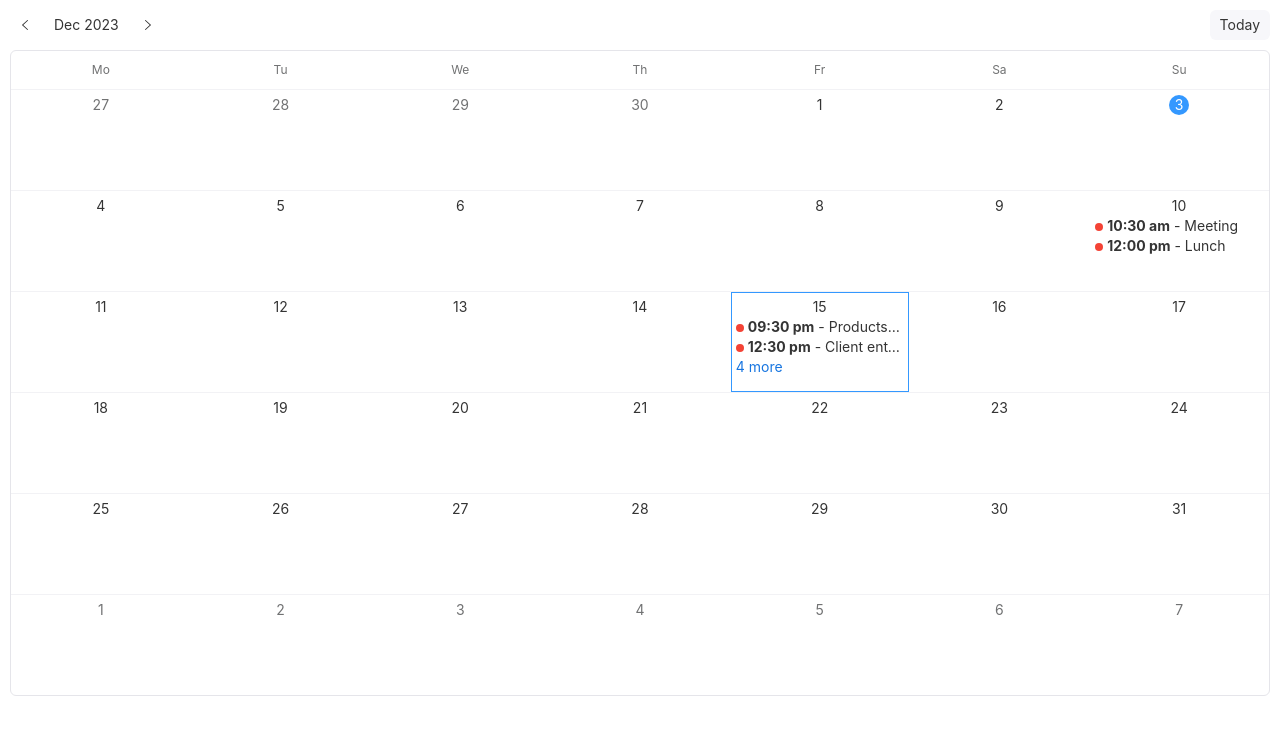
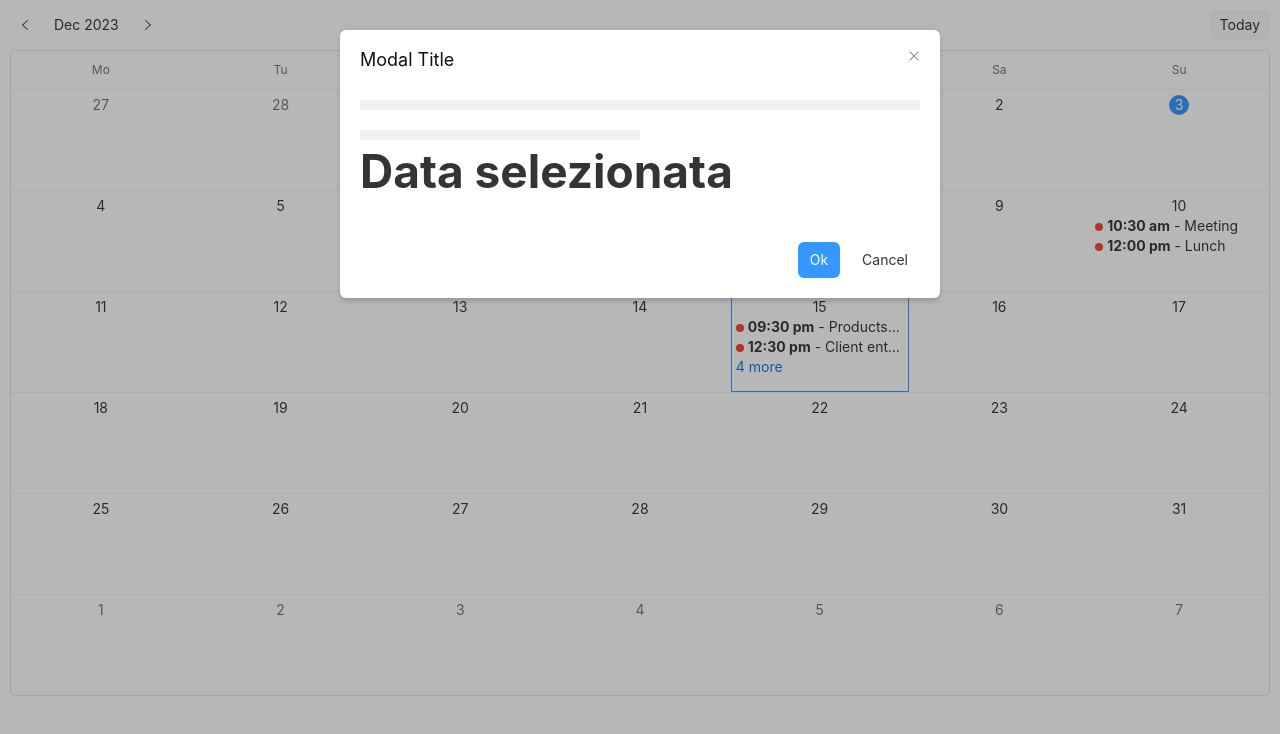
Before and after one commit to dgett130/2023_Chronos, a React (Create React App) app: page / in a window 1280 px wide. Both pictures are taken after a click on the element 819 px from the left and 342 px from the top of the page. Shown: the top 734 px of the page. Built offline with nearby package versions, Linux system fonts and the light colour scheme.

Commit message:
feat(modal): init modal component

```diff
--- a/src/App.js
+++ b/src/App.js
@@ -1,11 +1,29 @@
 import logo from './logo.svg';
 import './App.css';
 import CalendarWrapper from "./component/CalendarWrapper";
+import ModalWrapper from "./component/modal/ModalWrapper";
+import {useState} from "react";
 
 function App() {
-  return (
+
+    const [selectedDate, setSelectedDate] = useState(null);
+    const [isModalOpen, setIsModalOpen] = useState(false);
+
+    const handleCalendarClick = (date) => {
+        setSelectedDate(date);
+        setIsModalOpen(true);
+    };
+
+    const handleCloseModal = () => {
+        setSelectedDate(null);
+        setIsModalOpen(false);
+    };
+
+
+    return (
     <div className="App">
-     <CalendarWrapper />
+     <CalendarWrapper onCalendarClick={handleCalendarClick}/>
+     <ModalWrapper isOpen={isModalOpen} onClose={handleCloseModal} selectedDate={selectedDate}/>
     </div>
   );
 }
--- a/src/component/CalendarWrapper.js
+++ b/src/component/CalendarWrapper.js
@@ -1,7 +1,17 @@
 import { Calendar, Whisper, Popover, Badge } from 'rsuite';
 import './CalendarWrapper.css';
+import ModalWrapper from "./modal/ModalWrapper";
+import {useState} from "react";
 
-function CalendarWrapper() {
+function CalendarWrapper({onCalendarClick}) {
+
+    const [openModal, setOpenModal] = useState(true);
+    const [selectedDate, setSelectedDate] = useState(new Date());
+
+    function onDateSelect(date) {
+        onCalendarClick(date);
+    }
+
     function renderCell(date) {
         const list = getTodoList(date);
         const displayList = list.filter((item, index) => index < 2);
@@ -43,7 +53,7 @@ function CalendarWrapper() {
         return null;
     }
 
-    return <Calendar bordered renderCell={renderCell} />;
+    return <Calendar bordered renderCell={renderCell} onSelect={onDateSelect}/>;
 }
 
 function getTodoList(date) {
--- /dev/null
+++ b/src/component/modal/ModalWrapper.js
@@ -0,0 +1,42 @@
+import {React, useState} from 'react';
+import { Modal, ButtonToolbar, Button, RadioGroup, Radio, Placeholder } from 'rsuite';
+
+const styles = {
+    radioGroupLabel: {
+        padding: '8px 12px',
+        display: 'inline-block',
+        verticalAlign: 'middle'
+    }
+};
+
+function ModalWrapper({isOpen, onClose, selectedDate}) {
+
+    const [open, setOpen] = useState(true);
+    const [backdrop, setBackdrop] = useState('static');
+    const handleOpen = () => setOpen(true);
+    const handleClose = () => onClose();
+
+    return (
+        <Modal backdrop={backdrop} keyboard={false} open={isOpen} onClose={handleClose}>
+            <Modal.Header>
+                <Modal.Title>Modal Title</Modal.Title>
+            </Modal.Header>
+
+            <Modal.Body>
+                <Placeholder.Paragraph />
+                <h1>Data selezionata</h1>
+                <br />
+            </Modal.Body>
+            <Modal.Footer>
+                <Button onClick={handleClose} appearance="primary">
+                    Ok
+                </Button>
+                <Button onClick={handleClose} appearance="subtle">
+                    Cancel
+                </Button>
+            </Modal.Footer>
+        </Modal>
+    );
+}
+
+export default ModalWrapper;
```
